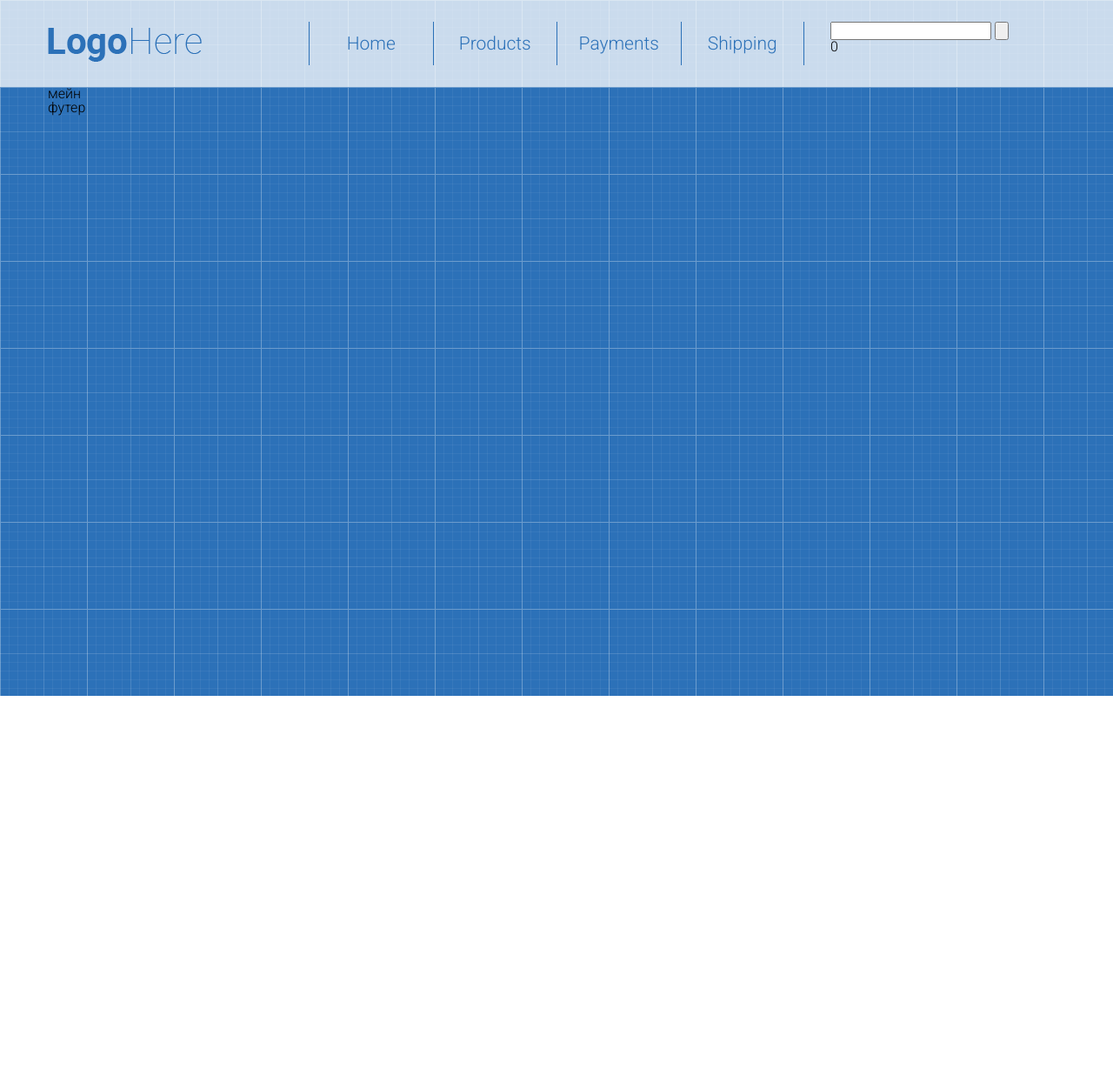
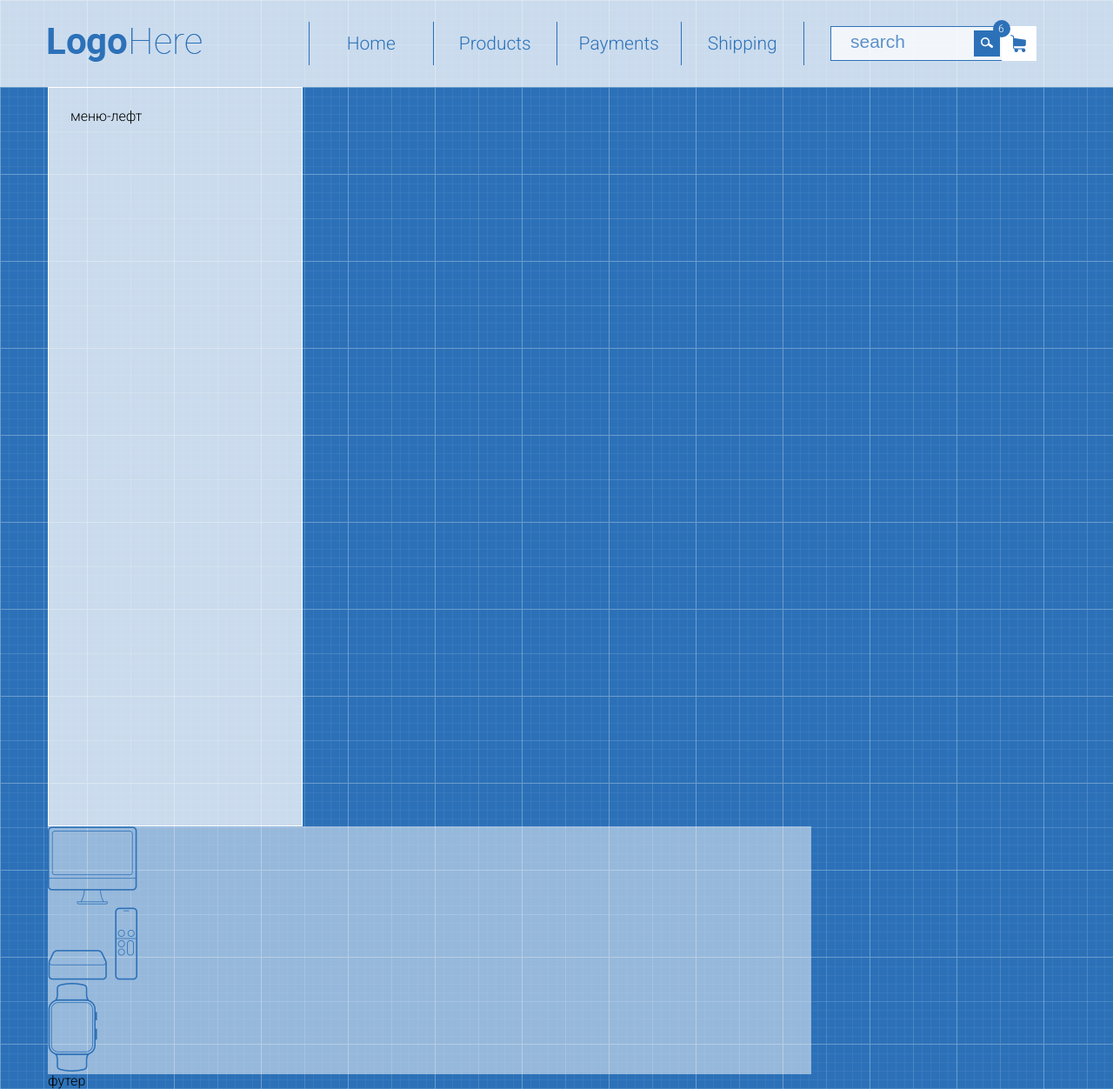
Before and after one commit to Kassi4ka/Alekseenkokassia, a plain HTML site: page index.html in a window 1280 px wide. Shown: the whole page at 87% size. Before the commit the page ends 800 px from the top, so only its background shows below. Drawn offline with Linux system fonts and the light colour scheme; files whose address does not match are found by name.

Commit message:
add search and start main

```diff
--- a/index.html
+++ b/index.html
@@ -32,13 +32,14 @@
                 <div class="row">
                     <div class="col-md-9">
                         <form action="" class="header-form-seach">
-                            <input type="text">
-                            <button ><img src="" alt=""></button>
+                            <input class="header-form-input" type="text" placeholder="search">
+                            <button class="search-but"><img src="images/icon (4).png" alt="O"></button>
                         </form>
                     </div>
                     <div class="col-md-3">
                         <div class="header-cart">
-                            <div class="products-count">0</div>
+                            <img src="images/icon (1).png" alt="0">
+                            <div class="products-count">6</div>
                         </div>
                     </div>
                 </div>
@@ -50,7 +51,27 @@
 
 
 
-        <main class="main"><div class="container">мейн</div></main>
+        <main class="main">
+            <div class="container">
+                <div class="main-left">меню-лефт</div>
+                <div class="main-content">
+                    <div class="main-content-row">
+                        <div class="main-content-item">
+                            <a href="#"><img src="images/icon (17).png" alt="0"></a>
+                        </div>
+                        <div class="main-content-item">
+                            <a href="#"><img src="images/icon (9).png" alt="0"></a>
+                        </div>
+                        <div class="main-content-item">
+                            <a href="#"><img src="images/icon (13).png" alt="0"></a>
+                        </div>
+
+                    </div>
+                    <div class="main-content-column"></div>
+                </div>
+
+            </div>
+        </main>
         <footer class="footer"><div class="container">футер</div></footer>
     </body>
 </html>
--- a/style.css
+++ b/style.css
@@ -67,3 +67,82 @@ header{
 .logo{
     margin-top: 7px;
 }
+
+.header-form-input{
+    border: 1px solid rgb(45, 115, 185);
+    width: 200px;
+    height: 40px;
+    position: absolute;
+    top: 30px;
+    background-color: rgba(255, 255, 255, 0.75);
+    background-image: url('images/patt.png'), repeat;
+}
+.search-but{
+    width: 30px;
+    height: 30px;
+    background-color: #2c71b8;
+    border: 0px;
+    position: relative;
+    left: 165px;
+    top: 10px;
+}
+.search-but:hover{
+background-color: #2c71b8;
+opacity: 0.50;
+}
+
+.header-form-input:focus {
+    outline: none;
+    border-color: white;
+    border-radius: 0%;
+    background-color: white;
+}
+
+::placeholder {
+    color: #5d91c8;
+    font-size: 21px;
+    padding: 12px 20px;
+}
+.header-cart{
+    float: left;
+    position: absolute;
+    top: 30px;
+    left: 90%;
+    display: block;
+    width: 40px;
+    height: 40px;
+    background-color: white;
+    padding: 10px;
+}
+.header-cart:hover{
+    background-color: #2c71b8;
+    background-image: url('images/icon (2).png') no-repeat ;
+    opacity: 0.75;
+}
+.products-count{
+    width: 20px;
+    height: 20px;
+    border-radius: 50%;
+    background-color: #2c71b8;
+    color: white;
+    font-size: 12px;
+    position: relative;
+    top: -200%;
+    left: -100%;
+    padding-top: 4px;
+    padding-left: 6px;
+}
+
+/* Main contant */
+.main-left{
+    width: 25%;
+    height: 850px;
+    background-color: rgba(255, 255, 255, 0.75);
+    padding: 25px;
+    border: 1px solid white;
+}
+.main-content{
+    width: 75%;
+    height: auto;
+    background-color: rgba(255, 255, 255, 0.5);;
+}
```
